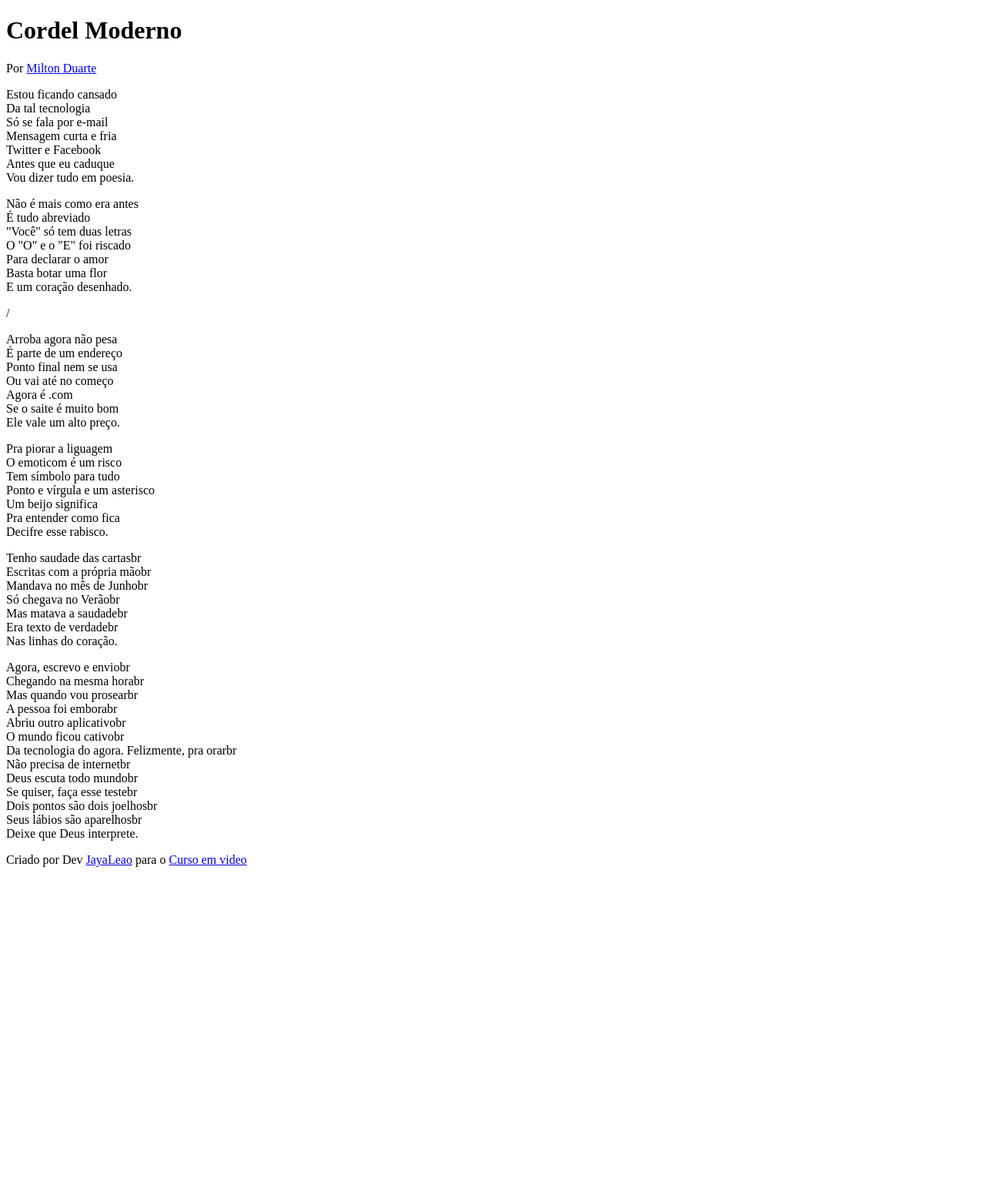
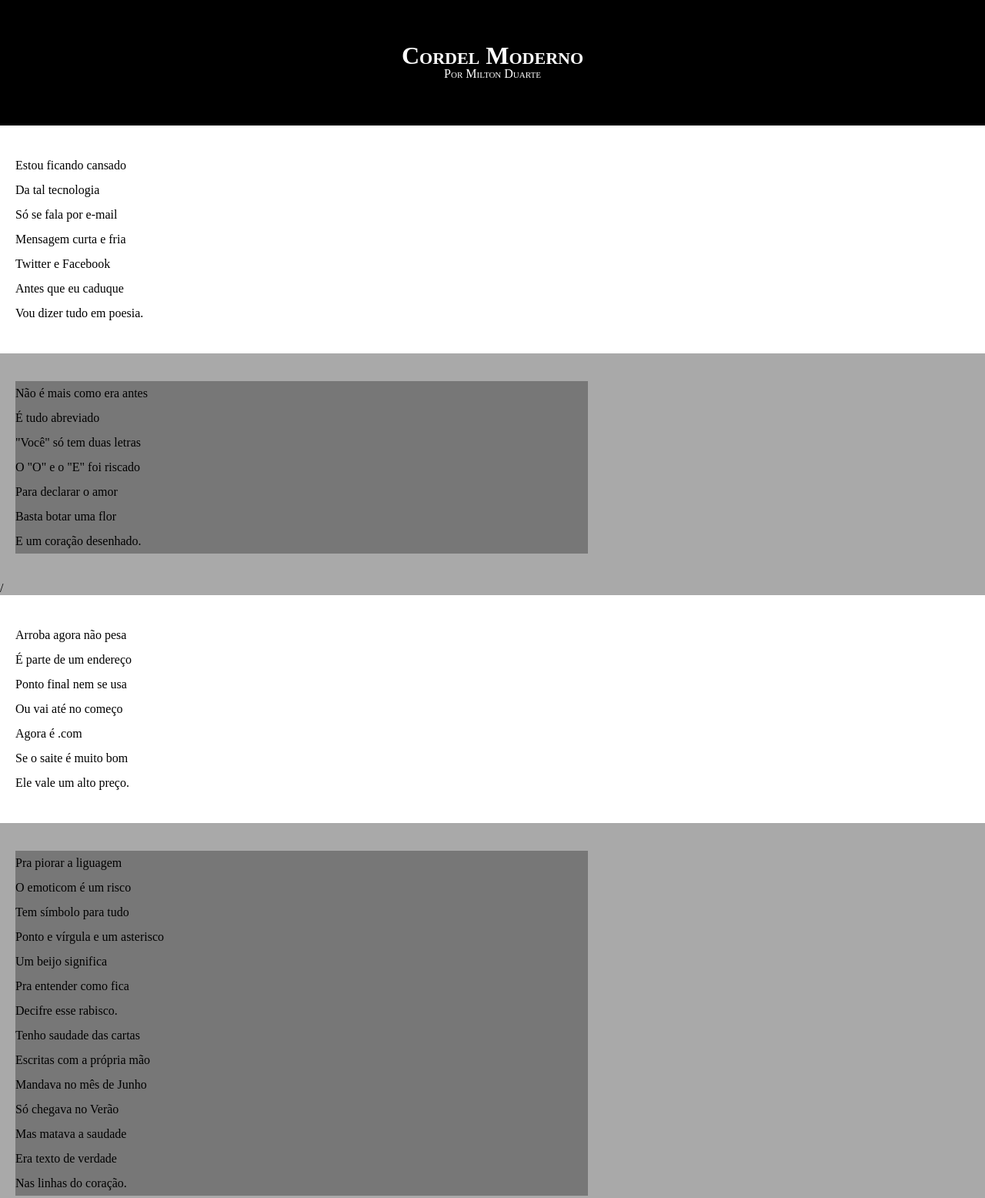
Before and after one commit to JayaneLeao/html-css, a plain HTML site: page desafios/d012/projeto-cordel.html in a window 1280 px wide. Shown: the top 1556 px of the page at 77% size. Before the commit the page ends 1142 px from the top, so only its background shows below. Drawn offline with Linux system fonts and the light colour scheme.

Commit message:
atualizei estilo dos textos e blocos d012

```diff
--- /dev/null
+++ b/desafios/d012/cordel/style.css
@@ -0,0 +1,54 @@
+@charset "UTF-8";
+
+body {
+    height: 100vh;
+    margin: 0px;
+    background-color: darkgray;
+}
+header {
+    background-color: black;
+    color: white;
+    padding: 50px;
+    text-align: center;
+    line-height: 2px;
+    font-variant: small-caps;
+
+
+    }
+
+    a {
+        color: white;
+        text-decoration: none;
+    }
+
+    a:hover {
+        color: darkgray;
+        text-decoration: underline;
+    }
+.normal {
+    background-color: white;
+    padding-left: 10px;
+    padding: 20px;
+    line-height: 2em;
+
+}
+
+.imagem {
+    background-color: darkgrey;
+    padding-left: 10px;
+    padding: 20px;
+    line-height: 2em;
+}
+
+.imagem p {
+    background-color: rgba(0, 0, 0, 0.297);
+    width: 60%;
+
+}
+
+footer {
+    background-color: black;
+    color: white;
+    padding: 30px;
+    text-align: center;
+}
--- a/desafios/d012/projeto-cordel.css
+++ /dev/null
@@ -1,28 +0,0 @@
-@charset utf-8;
-
-
-header {
-    background-color: black;
-    color: white;
-    padding: 10px;
-    margin: -0px;
-    display: block;
-    text-align: center;
-
-
-}
-
-body {
-    font-family:'Lucida Sans', 'Lucida Sans Regular', 'Lucida Grande', 'Lucida Sans Unicode', Geneva, Verdana, sans-serif;
-}
-
-.pt1 {
-
-    display: block;
-    padding: 10px;
-    background-color: white;
-    margin: auto;
-    border: 2px black;
-
-
-}
--- a/desafios/d012/projeto-cordel.html
+++ b/desafios/d012/projeto-cordel.html
@@ -4,6 +4,7 @@
     <meta charset="UTF-8">
     <meta name="viewport" content="width=device-width, initial-scale=1.0">
     <title>Cordel Moderno</title>
+    <link rel="stylesheet" href="cordel/style.css">
 </head>
 <body>
 
@@ -13,7 +14,7 @@
 
         </header>
 
-<section>
+    <section class="normal">
         <p>
             Estou ficando cansado <br>
             Da tal tecnologia <br>
@@ -27,7 +28,7 @@
 
 
 
-<section>
+    <section class="imagem">
         <p>
             Não é mais como era antes <br>
             É tudo abreviado <br>
@@ -41,7 +42,7 @@
 
     /
 
-<section>
+    <section class="normal">
         <p>
             Arroba agora não pesa <br>
             É parte de um endereço <br>
@@ -53,7 +54,7 @@
         </p>
     </section>
 
-<section>
+    <section class="imagem">
         <p>
             Pra piorar a liguagem <br>
             O emoticom é um risco <br>
@@ -62,48 +63,42 @@
             Um beijo significa <br>
             Pra entender como fica <br>
             Decifre esse rabisco. <br>
-    </p>
-</section>
 
-
-
-<section>
-    <p>
-        Tenho saudade das cartasbr <br>
-        Escritas com a própria mãobr <br>
-        Mandava no mês de Junhobr <br>
-        Só chegava no Verãobr <br>
-        Mas matava a saudadebr <br>
-        Era texto de verdadebr <br>
+            Tenho saudade das cartas <br>
+            Escritas com a própria mão <br>
+            Mandava no mês de Junho <br>
+            Só chegava no Verão <br>
+            Mas matava a saudade <br>
+            Era texto de verdade <br>
             Nas linhas do coração.
         </p>
     </section>
 
 
 
-<section>
+    <section class="normal">
         <p>
-        Agora, escrevo e enviobr <br>
-        Chegando na mesma horabr <br>
-        Mas quando vou prosearbr <br>
-        A pessoa foi emborabr <br>
-        Abriu outro aplicativobr <br>
-        O mundo ficou cativobr <br>
+            Agora, escrevo e envio <br>
+            Chegando na mesma hora<br>
+            Mas quando vou prosear <br>
+            A pessoa foi embora <br>
+            Abriu outro aplicativo <br>
+            O mundo ficou cativo <br>
             Da tecnologia do agora.
 
             Felizmente, pra orarbr <br>
-        Não precisa de internetbr <br>
-        Deus escuta todo mundobr <br>
-        Se quiser, faça esse testebr <br>
-        Dois pontos são dois joelhosbr <br>
-        Seus lábios são aparelhosbr <br>
+            Não precisa de internet <br>
+            Deus escuta todo mundo <br>
+            Se quiser, faça esse teste <br>
+            Dois pontos são dois joelhos <br>
+            Seus lábios são aparelhos <br>
             Deixe que Deus interprete.
         </p>
     </section>
 
     <footer>
         <p>
-        Criado por Dev <a href="https://jayaneleao.github.io/html-css/">JayaLeao</a> para o <a href="https://cursoemvideo.com.br">Curso em video </a>
+            Criado por Dev <a href="https://jayaneleao.github.io/html-css/" target="_blank">JayaLeao</a> para o <a href="https://www.cursoemvideo.com/" target="_blank">Curso em video </a>
         </p>
 
     </footer>
```
Lines whose indentation alone changed are shown as unchanged.
